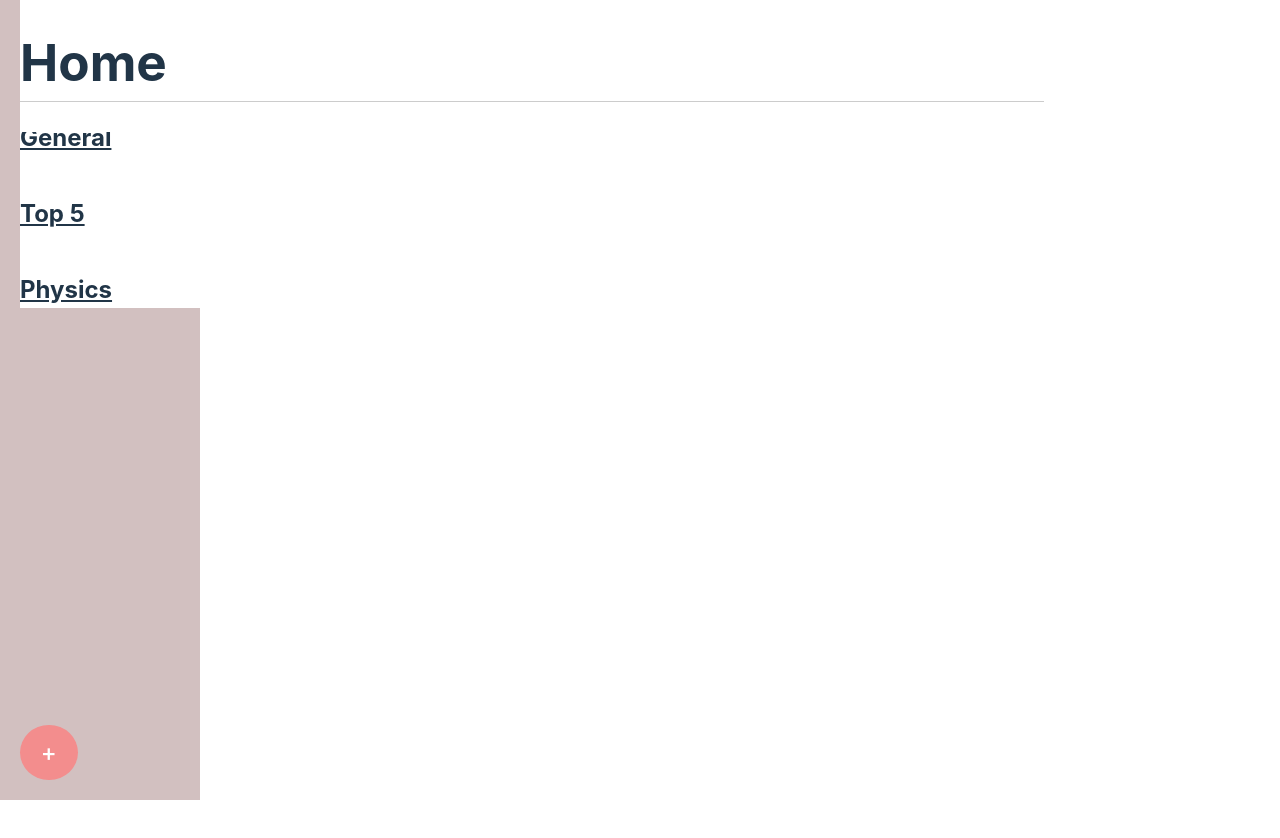
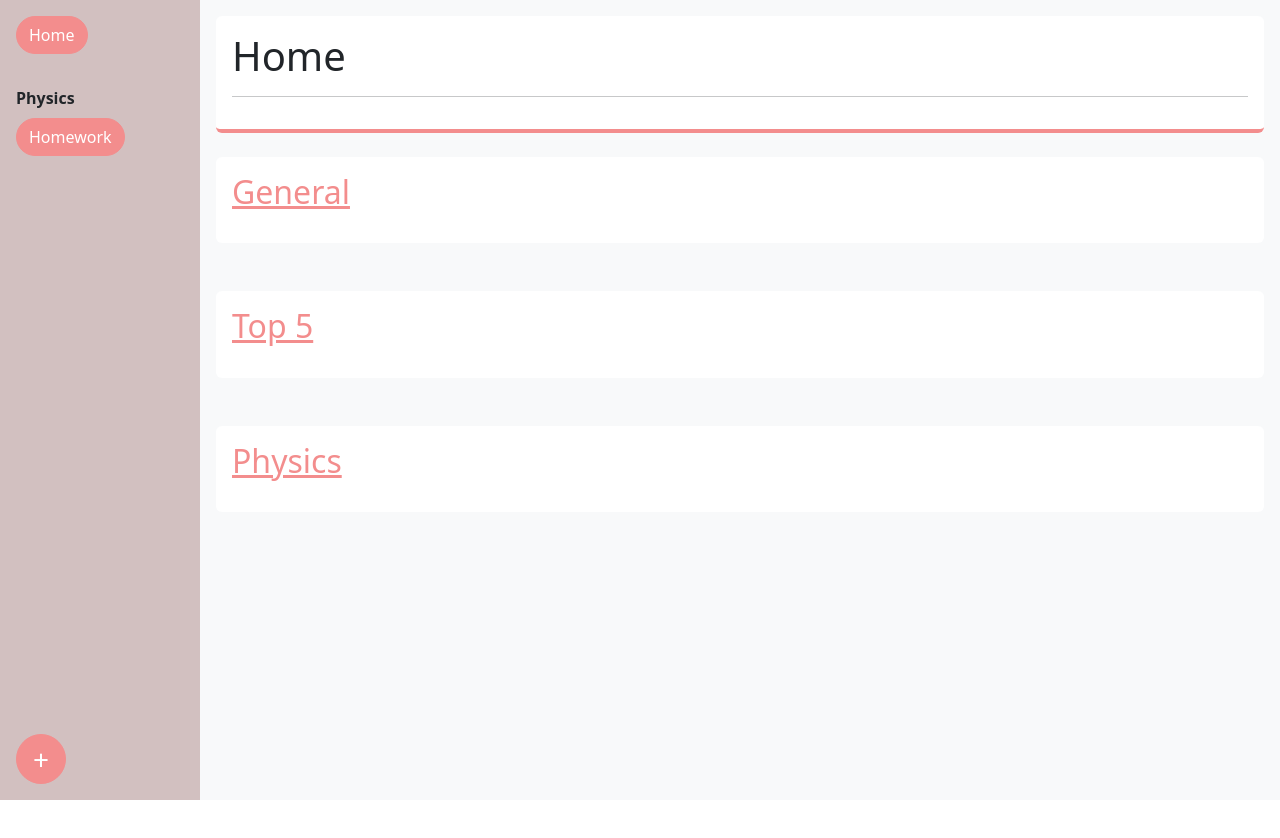
Before and after one commit to kct417/taskify, a React (Vite) app in the folder packages/react-frontend/: page / in a window 1280 px wide. After the commit the page ends 800 px from the top, so only its background shows below. Built offline with nearby package versions, Linux system fonts and the light colour scheme.

Commit message:
merged home page and sidebar

```diff
--- a/package.json
+++ b/package.json
@@ -19,5 +19,8 @@
 		"eslint-plugin-prettier": "^5.1.3",
 		"nodemon": "^3.1.0",
 		"prettier": "^3.2.5"
+	},
+	"dependencies": {
+		"bootstrap": "^5.3.3"
 	}
 }
--- a/packages/react-frontend/src/App.css
+++ /dev/null
@@ -1,42 +0,0 @@
-#root {
-	max-width: 1280px;
-	margin: 0 auto;
-	padding: 2rem;
-	text-align: center;
-}
-
-.logo {
-	height: 6em;
-	padding: 1.5em;
-	will-change: filter;
-	transition: filter 300ms;
-}
-.logo:hover {
-	filter: drop-shadow(0 0 2em #646cffaa);
-}
-.logo.react:hover {
-	filter: drop-shadow(0 0 2em #61dafbaa);
-}
-
-@keyframes logo-spin {
-	from {
-		transform: rotate(0deg);
-	}
-	to {
-		transform: rotate(360deg);
-	}
-}
-
-@media (prefers-reduced-motion: no-preference) {
-	a:nth-of-type(2) .logo {
-		animation: logo-spin infinite 20s linear;
-	}
-}
-
-.card {
-	padding: 2em;
-}
-
-.read-the-docs {
-	color: #888;
-}
--- a/packages/react-frontend/src/App.jsx
+++ b/packages/react-frontend/src/App.jsx
@@ -1,39 +1,14 @@
-import { useState } from 'react';
-import reactLogo from './assets/react.svg';
-import viteLogo from '/vite.svg';
-import './App.css';
+import 'bootstrap/dist/css/bootstrap.min.css';
+import Sidebar from "./Sidebar";
+import HomePage from "./HomePage";
 
 function App() {
-	const [count, setCount] = useState(0);
-
-	return (
-		<>
-			<div>
-				<a href="https://vitejs.dev" target="_blank">
-					<img src={viteLogo} className="logo" alt="Vite logo" />
-				</a>
-				<a href="https://react.dev" target="_blank">
-					<img
-						src={reactLogo}
-						className="logo react"
-						alt="React logo"
-					/>
-				</a>
-			</div>
-			<h1>Vite + React</h1>
-			<div className="card">
-				<button onClick={() => setCount((count) => count + 1)}>
-					count is {count}
-				</button>
-				<p>
-					Edit <code>src/App.jsx</code> and save to test HMR
-				</p>
-			</div>
-			<p className="read-the-docs">
-				Click on the Vite and React logos to learn more
-			</p>
-		</>
-	);
+  return (
+    <div className="d-flex">
+      <Sidebar />
+      <HomePage />
+    </div>
+  );
 }
 
 export default App;
--- a/packages/react-frontend/src/HomePage.css
+++ /dev/null
@@ -1,44 +0,0 @@
-.todo-list-home {
-    width: 80vw;
-    margin: 0 auto;
-    padding: 20px;
-    min-height: 100vh;
-    overflow-y: auto;
-}
-
-header {
-    text-align: left;
-    position: fixed;
-    top: 0;
-    width: 80vw;
-    z-index: 1000;
-    background-color: #ffffff;
-}
-
-main {
-    padding-top: 80px;
-    position: relative;
-    z-index: 1;
-    background-color: #ffffff;
-}
-
-header h1 {
-    margin-bottom: 10px;
-}
-
-hr {
-    border: none;
-    border-top: 1px solid #ccc;
-    margin-bottom: 30px;
-}
-
-section {
-    margin-bottom: 40px;
-}
-
-.section h2 {
-    font-size: 1.5rem;
-    margin-bottom: 10px;
-    text-align: left;
-    text-decoration: underline;
-}
--- a/packages/react-frontend/src/HomePage.jsx
+++ b/packages/react-frontend/src/HomePage.jsx
@@ -1,29 +1,32 @@
-import './HomePage.css';
+// import React from 'react';
+import 'bootstrap/dist/css/bootstrap.min.css';
 
 const HomePage = () => {
+  const sidebarButtonColor = '#F38D8D'; // Define the sidebar button color as a variable
+
   return (
-        <div className="todo-list-home">
-            <header>
+    <div className="d-flex flex-column flex-grow-1 bg-light p-3" style={{ backgroundColor: '#FFF5F5' }}>
+      <header className="sticky-top bg-white mb-4 p-3 rounded" style={{ borderBottom: `4px solid ${sidebarButtonColor}` }}>
         <h1>Home</h1>
         <hr />
       </header>
       <main>
-                <section className="section">
-                    <h2>General</h2>
+        <section className="mb-5 p-3 bg-white rounded">
+          <h2 className="text-decoration-underline mb-3" style={{ color: sidebarButtonColor }}>General</h2>
           {/* General tasks content goes here */}
         </section>
-                <section className="section">
-                    <h2>Top 5</h2>
+        <section className="mb-5 p-3 bg-white rounded">
+          <h2 className="text-decoration-underline mb-3" style={{ color: sidebarButtonColor }}>Top 5</h2>
           {/* Top 5 tasks content goes here */}
         </section>
-                <section className="section">
-                    <h2>Physics</h2>
+        <section className="mb-5 p-3 bg-white rounded">
+          <h2 className="text-decoration-underline mb-3" style={{ color: sidebarButtonColor }}>Physics</h2>
           {/* Physics content goes here */}
         </section>
         {/* Each folder will be a section, can display all tasks */}
       </main>
     </div>
   );
-}
+};
 
 export default HomePage;
--- a/packages/react-frontend/src/Sidebar.css
+++ /dev/null
@@ -1,62 +0,0 @@
-.sidebar {
-    background-color: #D2C0C0;
-    width: 200px;
-    height: 100vh; /* Set height to 100% of the viewport height */
-    position: fixed;
-    left: 0;
-    top: 0;
-    display: flex;
-    flex-direction: column;
-  }
-
-  .dividers-folders {
-    padding: 20px;
-    flex-grow: 1; /* Allow the dividers-folders section to grow and take up the remaining height */
-    overflow-y: auto; /* Add scrollbar if the content exceeds the available height */
-  }
-
-  .sidebar-header {
-    padding: 20px;
-  }
-
-  .home-button {
-    background-color: #F38D8D;
-    color: white;
-    border: none;
-    padding: 10px 20px;
-    border-radius: 20px;
-    cursor: pointer;
-  }
-
-  .divider {
-    font-weight: bold;
-    margin-bottom: 10px;
-  }
-
-  .folder-button {
-    background-color: #F38D8D;
-    color: white;
-    border: none;
-    padding: 10px 20px;
-    border-radius: 20px;
-    cursor: pointer;
-    margin-bottom: 10px;
-  }
-
-  .add-button-container {
-    padding: 20px;
-  }
-
-  .add-button {
-    background-color: #F38D8D;
-    color: white;
-    border: none;
-    border-radius: 50%;
-    width: 30px;
-    height: 55px;
-    display: flex;
-    justify-content: center;
-    align-items: center;
-    font-size: 24px;
-    cursor: pointer;
-  }
--- a/packages/react-frontend/src/Sidebar.jsx
+++ b/packages/react-frontend/src/Sidebar.jsx
@@ -1,17 +1,19 @@
-import './Sidebar.css';
+import 'bootstrap/dist/css/bootstrap.min.css';
 
 const Sidebar = () => {
   return (
-    <div className="sidebar">
-      <div className="sidebar-header">
-        <button className="home-button">Home</button>
+    <div className="d-flex flex-column" style={{ backgroundColor: '#D2C0C0', width: '200px', height: '100vh' }}>
+      <div className="p-3">
+        <button className="btn btn-primary rounded-pill" style={{ backgroundColor: '#F38D8D', borderColor: '#F38D8D' }}>Home</button>
       </div>
-      <div className="dividers-folders">
-        <div className="divider">Physics</div>
-        <button className="folder-button">Homework</button>
+      <div className="flex-grow-1 p-3 overflow-auto">
+        <div className="fw-bold mb-2">Physics</div>
+        <button className="btn btn-primary rounded-pill mb-2" style={{ backgroundColor: '#F38D8D', borderColor: '#F38D8D' }}>Homework</button>
       </div>
-      <div className="add-button-container">
-        <button className="add-button">+</button>
+      <div className="p-3 d-flex justify-content-left">
+        <button className="btn btn-primary rounded-circle d-flex align-items-center justify-content-center" style={{ backgroundColor: '#F38D8D', borderColor: '#F38D8D', width: '50px', height: '50px' }}>
+          <span className="fs-3">+</span>
+        </button>
       </div>
     </div>
   );
--- a/packages/react-frontend/src/index.css
+++ /dev/null
@@ -1,68 +0,0 @@
-:root {
-	font-family: Inter, system-ui, Avenir, Helvetica, Arial, sans-serif;
-	line-height: 1.5;
-	font-weight: 400;
-
-	color-scheme: light dark;
-	color: rgba(255, 255, 255, 0.87);
-	background-color: #242424;
-
-	font-synthesis: none;
-	text-rendering: optimizeLegibility;
-	-webkit-font-smoothing: antialiased;
-	-moz-osx-font-smoothing: grayscale;
-}
-
-a {
-	font-weight: 500;
-	color: #646cff;
-	text-decoration: inherit;
-}
-a:hover {
-	color: #535bf2;
-}
-
-body {
-	margin: 0;
-	display: flex;
-	place-items: center;
-	min-width: 320px;
-	min-height: 100vh;
-}
-
-h1 {
-	font-size: 3.2em;
-	line-height: 1.1;
-}
-
-button {
-	border-radius: 8px;
-	border: 1px solid transparent;
-	padding: 0.6em 1.2em;
-	font-size: 1em;
-	font-weight: 500;
-	font-family: inherit;
-	background-color: #1a1a1a;
-	cursor: pointer;
-	transition: border-color 0.25s;
-}
-button:hover {
-	border-color: #646cff;
-}
-button:focus,
-button:focus-visible {
-	outline: 4px auto -webkit-focus-ring-color;
-}
-
-@media (prefers-color-scheme: light) {
-	:root {
-		color: #213547;
-		background-color: #ffffff;
-	}
-	a:hover {
-		color: #747bff;
-	}
-	button {
-		background-color: #f9f9f9;
-	}
-}
--- a/packages/react-frontend/src/main.jsx
+++ b/packages/react-frontend/src/main.jsx
@@ -1,13 +1,11 @@
-import React from 'react';
-import ReactDOM from 'react-dom/client';
-import HomePage from './HomePage.jsx';
-// import App from './App.jsx';
-import Sidebar from './Sidebar.jsx';
-import './index.css';
+// import React from 'react';
+import ReactDOMClient from 'react-dom/client';
+import App from "./App";
 
-ReactDOM.createRoot(document.getElementById('root')).render(
-	<React.StrictMode>
-		<HomePage />
-		<Sidebar />
-	</React.StrictMode>,
-);
+const container = document.getElementById("root");
+
+// Create a root
+const root = ReactDOMClient.createRoot(container);
+
+// Initial render:
+root.render(<App />);
```
Also changed, not shown: 1 other file (tests, documents, lock files or other folders). Lines whose indentation alone changed are shown as unchanged.
